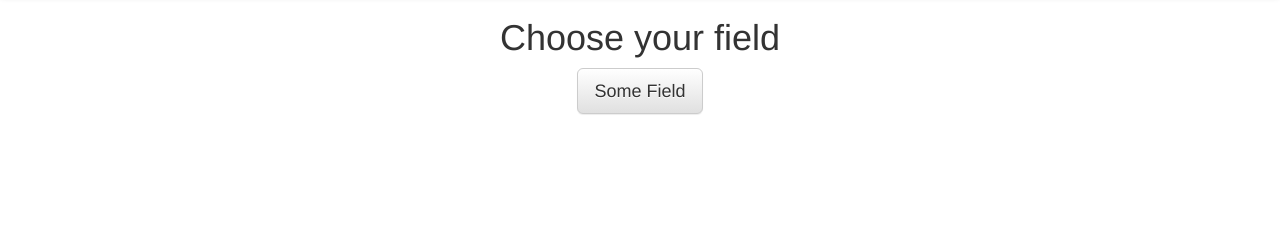
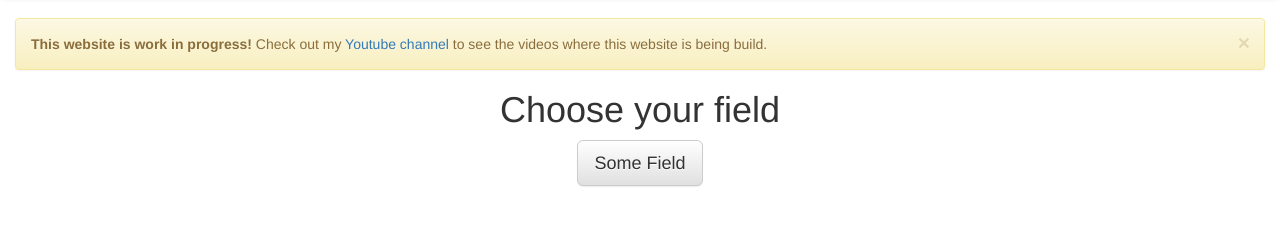
Before and after one commit to vicox/buildingstuff, a plain HTML site: page index.html in a window 1280 px wide. Shown: the part 54-280 px from the top of the page. Drawn offline with nearby package versions, Linux system fonts and the light colour scheme.

Commit message:
Add alert box to point out that this site is work in progress

```diff
--- a/index.html
+++ b/index.html
@@ -65,9 +65,21 @@
     </div><!-- /.container-fluid -->
   </nav>
 
-  <h1 class="text-center">Choose your field</h1>
-  <div class="text-center">
-    <a class="btn btn-default btn-lg" href="field.html" role="button">Some Field</a>
+  <div class="container-fluid">
+    <div class="row">
+      <div class="col-md-12">
+
+        <div class="alert alert-warning alert-dismissible" role="alert">
+          <button type="button" class="close" data-dismiss="alert" aria-label="Close"><span aria-hidden="true">&times;</span></button>
+          <strong>This website is work in progress!</strong> Check out my <a href="https://www.youtube.com/user/vicox1000">Youtube channel</a> to see the videos where this website is being build.
+        </div>
+
+        <h1 class="text-center">Choose your field</h1>
+        <div class="text-center">
+          <a class="btn btn-default btn-lg" href="field.html" role="button">Some Field</a>
+        </div>
+      </div>
+    </div>
   </div>
 
   <script src="https://code.jquery.com/jquery-2.1.4.min.js"></script>
```
